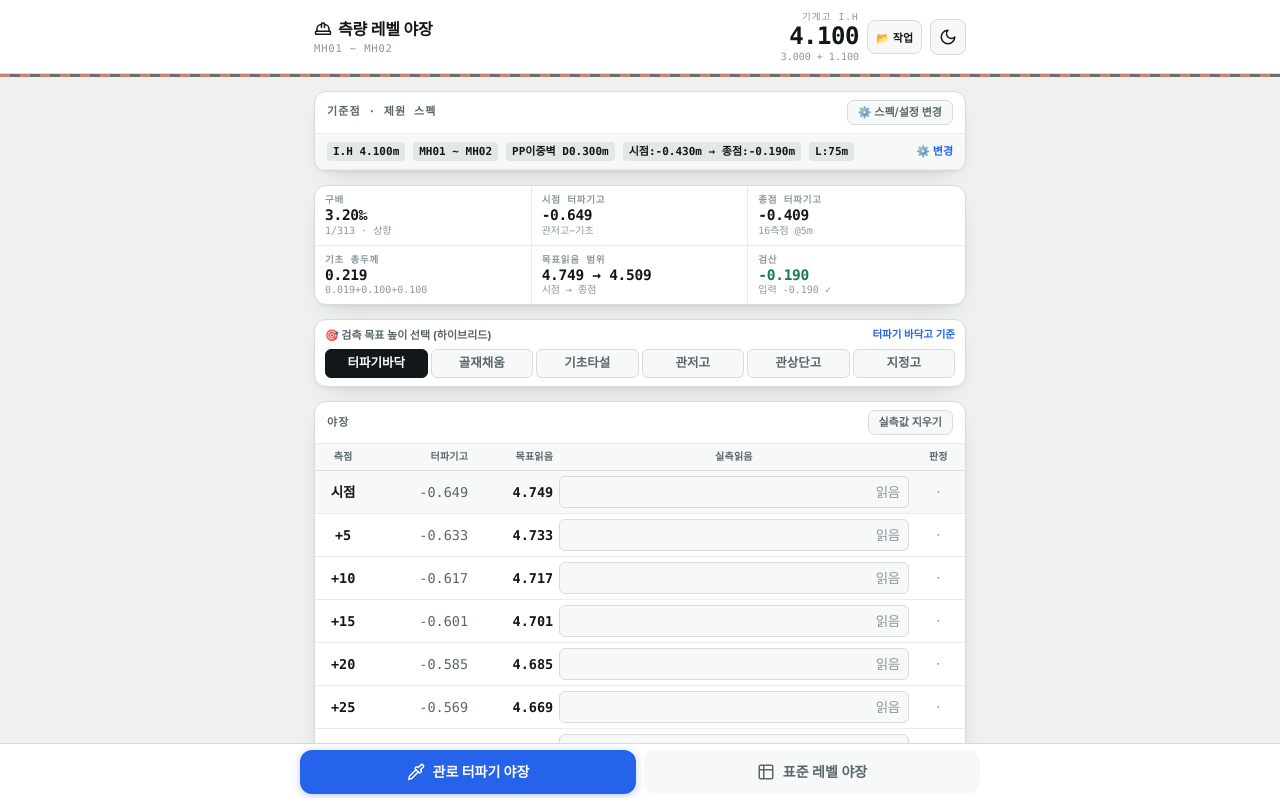
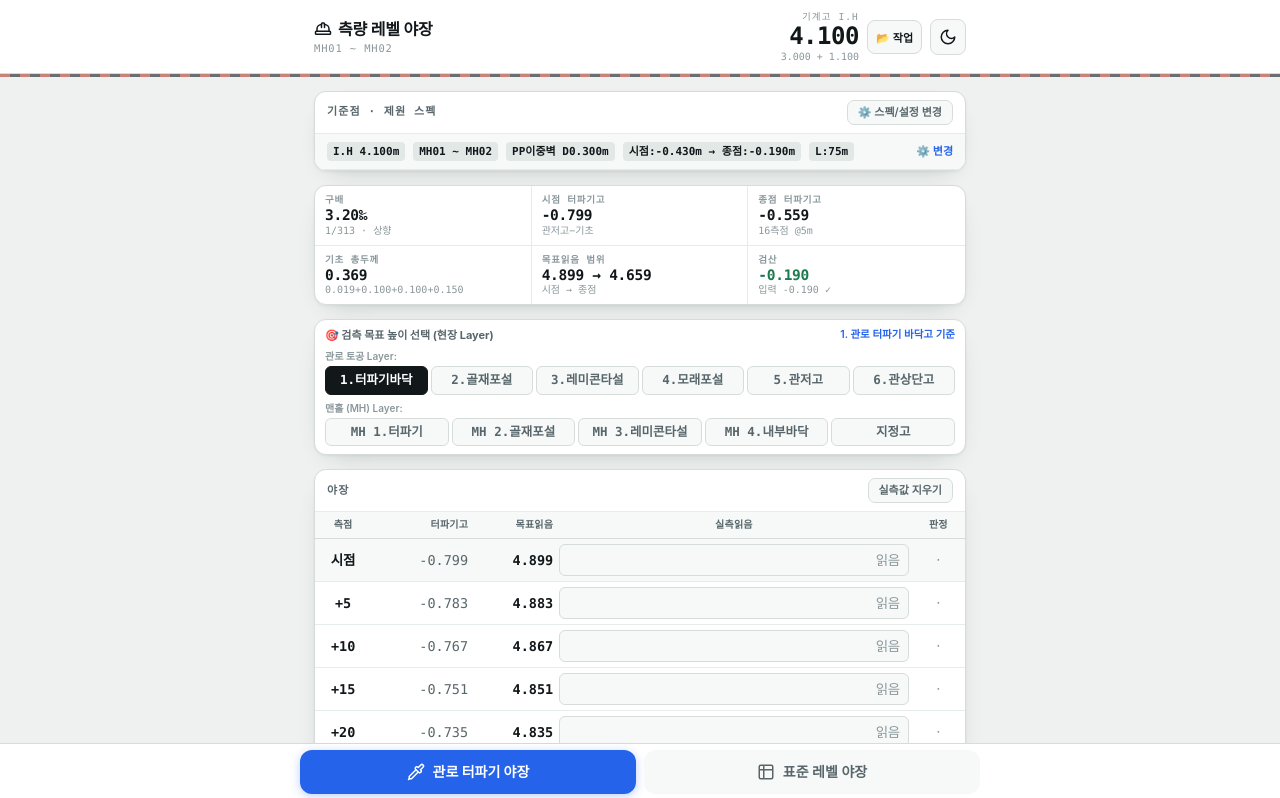
Before and after one commit to slkamg0-ai/survey-level-app, a React (Vite) app: page / in a window 1280 px wide. Shown: the top 798 px of the page. Built offline with nearby package versions, Linux system fonts and the light colour scheme; the HTML template or start-up script is replaced by a standard one.

Commit message:
feat: Add exact site layer calculations (6 pipe layers & 4 manhole layers with aggregate thickness)

```diff
--- a/src/components/TrenchSurveyTab.tsx
+++ b/src/components/TrenchSurveyTab.tsx
@@ -26,6 +26,7 @@ const DEFAULT_DATA: TrenchSurveyData = {
   thick: '0.019',
   sand: '0.100',
   conc: '0.100',
+  aggregate: '0.150',
   tol: '30',
   step: 5,
   surveyor: '홍길동',
@@ -63,7 +64,7 @@ export const TrenchSurveyTab: React.FC<Props> = ({ onUpdateHeader, onToast, load
     }
   }, [data]);
 
-  // Helper number parser
+  // 수치 파싱
   const num = (v: string): number | null => {
     const parsed = parseFloat(v.replace(/[^0-9.+-]/g, ''));
     return isFinite(parsed) ? parsed : null;
@@ -224,8 +225,9 @@ export const TrenchSurveyTab: React.FC<Props> = ({ onUpdateHeader, onToast, load
     const t = num(data.thick) || 0;
     const sand = num(data.sand) || 0;
     const conc = num(data.conc) || 0;
+    const agg = num(data.aggregate) || 0;
     const dia = num(data.dia);
-    const base = t + sand + conc;
+    const base = t + sand + conc + agg; // 기초 총두께 (관두께+모래+콘크리트+골재)
     const step = data.step > 0 ? data.step : 5;
     const tol = (num(data.tol) === null ? 30 : num(data.tol)!) / 1000;
 
@@ -263,21 +265,40 @@ export const TrenchSurveyTab: React.FC<Props> = ({ onUpdateHeader, onToast, load
 
     out.rows = xs.map((d, i) => {
       const invEl = si - out.slopePerM * d;
-      const cutBottomEl = invEl - base;
       const topEl = dia !== null ? invEl + dia + t : null;
+      const cutBottomEl = invEl - base; // 1. 관로 터파기 바닥고
 
-      // 하이브리드 검측 목표 높이 계산
+      // 하이브리드 검측 목표 높이 계산 (현장 Layer 기준)
       let targetEl = cutBottomEl;
       const mode = data.targetHeightMode || 'CUT_BOTTOM';
 
-      if (mode === 'BEDDING_TOP') {
-        targetEl = invEl - t - conc;
+      if (mode === 'AGGREGATE_TOP') {
+        // 2. 관로 골재 포설고 (관저고 - 관두께 - 모래 - 콘크리트)
+        targetEl = invEl - (t + sand + conc);
       } else if (mode === 'CONCRETE_TOP') {
+        // 3. 관로 레미콘 타설고 (관저고 - 관두께 - 모래)
+        targetEl = invEl - (t + sand);
+      } else if (mode === 'SAND_TOP') {
+        // 4. 관로 모래 포설고 (관저고 - 관두께)
         targetEl = invEl - t;
       } else if (mode === 'INVERT') {
+        // 5. 관저고
         targetEl = invEl;
       } else if (mode === 'CROWN') {
+        // 6. 관상단고 (관저고 + 관경 + 관두께)
         targetEl = topEl !== null ? topEl : invEl + (dia || 0) + t;
+      } else if (mode === 'MH_CUT') {
+        // 맨홀 1. 터파기 바닥고 (Inv - 콘크리트 - 골재)
+        targetEl = invEl - (conc + agg);
+      } else if (mode === 'MH_AGGREGATE') {
+        // 맨홀 2. 골재 포설고 (Inv - 콘크리트)
+        targetEl = invEl - conc;
+      } else if (mode === 'MH_CONCRETE') {
+        // 맨홀 3. 레미콘 타설고 (Inv)
+        targetEl = invEl;
+      } else if (mode === 'MH_INVERT') {
+        // 맨홀 4. 내부 바닥고 (Inv)
+        targetEl = invEl;
       } else if (mode === 'CUSTOM') {
         const offset = parseFloat(data.customOffsetM || '0') || 0;
         targetEl = invEl + offset;
@@ -394,11 +415,13 @@ export const TrenchSurveyTab: React.FC<Props> = ({ onUpdateHeader, onToast, load
       thick: '0.019',
       sand: '0.100',
       conc: '0.100',
+      aggregate: '0.150',
       tol: '30',
       step: 5,
       surveyor: '홍길동',
       mdate: new Date().toISOString().split('T')[0],
-      meas: {}
+      meas: {},
+      targetHeightMode: 'CUT_BOTTOM'
     });
     onToast('샘플 데이터를 적용했습니다');
   };
@@ -424,11 +447,13 @@ export const TrenchSurveyTab: React.FC<Props> = ({ onUpdateHeader, onToast, load
       thick: '0.019',
       sand: '0.100',
       conc: '0.100',
+      aggregate: '0.150',
       tol: '30',
       step: 5,
       surveyor: '',
       mdate: new Date().toISOString().split('T')[0],
-      meas: {}
+      meas: {},
+      targetHeightMode: 'CUT_BOTTOM'
     });
     onToast('초기화되었습니다');
   };
@@ -803,6 +828,19 @@ export const TrenchSurveyTab: React.FC<Props> = ({ onUpdateHeader, onToast, load
               </div>
             </div>
 
+            <div className="f">
+              <label>골재/잡석두께 <i>m</i></label>
+              <div className="ctrl">
+                <input
+                  type="text"
+                  inputMode="decimal"
+                  placeholder="0.150 (없으면 0)"
+                  value={data.aggregate || ''}
+                  onChange={e => setData({ ...data, aggregate: e.target.value })}
+                />
+              </div>
+            </div>
+
             <div className="f wide">
               <label>측점 간격 <i>m</i></label>
               <div className="chips">
@@ -878,7 +916,7 @@ export const TrenchSurveyTab: React.FC<Props> = ({ onUpdateHeader, onToast, load
         <div className="stat">
           <b>기초 총두께</b>
           <span>{fmt(computed.base)}</span>
-          <em>{fmt(num(data.thick) || 0)}+{fmt(num(data.sand) || 0)}+{fmt(num(data.conc) || 0)}</em>
+          <em>{fmt(num(data.thick) || 0)}+{fmt(num(data.sand) || 0)}+{fmt(num(data.conc) || 0)}+{fmt(num(data.aggregate) || 0)}</em>
         </div>
 
         <div className="stat">
@@ -904,34 +942,62 @@ export const TrenchSurveyTab: React.FC<Props> = ({ onUpdateHeader, onToast, load
         </div>
       </section>
 
-      {/* 하이브리드 검측 높이 선택 바 (터파기, 골재, 기초타설, 관저고, 관상단고, 지정고) */}
+      {/* 하이브리드 검측 높이 선택 바 (관로 토공 Layer & 맨홀 Layer) */}
       <section className="card" style={{ padding: '8px 10px' }}>
         <div style={{ fontSize: '11px', fontWeight: 700, color: 'var(--ink-2)', marginBottom: '6px', display: 'flex', alignItems: 'center', justifyContent: 'space-between' }}>
-          <span>🎯 검측 목표 높이 선택 (하이브리드)</span>
+          <span>🎯 검측 목표 높이 선택 (현장 Layer)</span>
           <span style={{ fontSize: '10.5px', color: 'var(--primary)', fontWeight: 600 }}>
-            {(!data.targetHeightMode || data.targetHeightMode === 'CUT_BOTTOM') && '터파기 바닥고 기준'}
-            {data.targetHeightMode === 'BEDDING_TOP' && '골재/모래 채움고 기준'}
-            {data.targetHeightMode === 'CONCRETE_TOP' && '기초 콘크리트 타설고 기준'}
-            {data.targetHeightMode === 'INVERT' && '관저고 (Inv EL) 기준'}
-            {data.targetHeightMode === 'CROWN' && '관상단고 (Top EL) 기준'}
+            {(!data.targetHeightMode || data.targetHeightMode === 'CUT_BOTTOM') && '1. 관로 터파기 바닥고 기준'}
+            {data.targetHeightMode === 'AGGREGATE_TOP' && '2. 관로 골재 포설고 기준'}
+            {data.targetHeightMode === 'CONCRETE_TOP' && '3. 관로 레미콘 타설고 기준'}
+            {data.targetHeightMode === 'SAND_TOP' && '4. 관로 모래 포설고 기준'}
+            {data.targetHeightMode === 'INVERT' && '5. 관저고 (Inv EL) 기준'}
+            {data.targetHeightMode === 'CROWN' && '6. 관상단고 (Top EL) 기준'}
+            {data.targetHeightMode === 'MH_CUT' && '맨홀 1. 터파기 바닥고 기준'}
+            {data.targetHeightMode === 'MH_AGGREGATE' && '맨홀 2. 골재 포설고 기준'}
+            {data.targetHeightMode === 'MH_CONCRETE' && '맨홀 3. 레미콘 타설고 기준'}
+            {data.targetHeightMode === 'MH_INVERT' && '맨홀 4. 내부 바닥고 기준'}
             {data.targetHeightMode === 'CUSTOM' && `사용자 지정 (+${data.customOffsetM || '0'}m) 기준`}
           </span>
         </div>
-        <div className="chips" style={{ gap: '3px' }}>
+
+        {/* 관로 토공 Layer 세트 */}
+        <div style={{ fontSize: '10px', color: 'var(--ink-3)', fontWeight: 600, marginBottom: '3px' }}>관로 토공 Layer:</div>
+        <div className="chips" style={{ gap: '3px', marginBottom: '6px' }}>
           <button type="button" aria-pressed={!data.targetHeightMode || data.targetHeightMode === 'CUT_BOTTOM'} onClick={() => setData(prev => ({ ...prev, targetHeightMode: 'CUT_BOTTOM' }))}>
-            터파기바닥
+            1.터파기바닥
           </button>
-          <button type="button" aria-pressed={data.targetHeightMode === 'BEDDING_TOP'} onClick={() => setData(prev => ({ ...prev, targetHeightMode: 'BEDDING_TOP' }))}>
-            골재채움
+          <button type="button" aria-pressed={data.targetHeightMode === 'AGGREGATE_TOP'} onClick={() => setData(prev => ({ ...prev, targetHeightMode: 'AGGREGATE_TOP' }))}>
+            2.골재포설
           </button>
           <button type="button" aria-pressed={data.targetHeightMode === 'CONCRETE_TOP'} onClick={() => setData(prev => ({ ...prev, targetHeightMode: 'CONCRETE_TOP' }))}>
-            기초타설
+            3.레미콘타설
+          </button>
+          <button type="button" aria-pressed={data.targetHeightMode === 'SAND_TOP'} onClick={() => setData(prev => ({ ...prev, targetHeightMode: 'SAND_TOP' }))}>
+            4.모래포설
           </button>
           <button type="button" aria-pressed={data.targetHeightMode === 'INVERT'} onClick={() => setData(prev => ({ ...prev, targetHeightMode: 'INVERT' }))}>
-            관저고
+            5.관저고
           </button>
           <button type="button" aria-pressed={data.targetHeightMode === 'CROWN'} onClick={() => setData(prev => ({ ...prev, targetHeightMode: 'CROWN' }))}>
-            관상단고
+            6.관상단고
+          </button>
+        </div>
+
+        {/* 맨홀 Layer 세트 */}
+        <div style={{ fontSize: '10px', color: 'var(--ink-3)', fontWeight: 600, marginBottom: '3px' }}>맨홀 (MH) Layer:</div>
+        <div className="chips" style={{ gap: '3px' }}>
+          <button type="button" aria-pressed={data.targetHeightMode === 'MH_CUT'} onClick={() => setData(prev => ({ ...prev, targetHeightMode: 'MH_CUT' }))}>
+            MH 1.터파기
+          </button>
+          <button type="button" aria-pressed={data.targetHeightMode === 'MH_AGGREGATE'} onClick={() => setData(prev => ({ ...prev, targetHeightMode: 'MH_AGGREGATE' }))}>
+            MH 2.골재포설
+          </button>
+          <button type="button" aria-pressed={data.targetHeightMode === 'MH_CONCRETE'} onClick={() => setData(prev => ({ ...prev, targetHeightMode: 'MH_CONCRETE' }))}>
+            MH 3.레미콘타설
+          </button>
+          <button type="button" aria-pressed={data.targetHeightMode === 'MH_INVERT'} onClick={() => setData(prev => ({ ...prev, targetHeightMode: 'MH_INVERT' }))}>
+            MH 4.내부바닥
           </button>
           <button type="button" aria-pressed={data.targetHeightMode === 'CUSTOM'} onClick={() => setData(prev => ({ ...prev, targetHeightMode: 'CUSTOM' }))}>
             지정고
@@ -976,10 +1042,15 @@ export const TrenchSurveyTab: React.FC<Props> = ({ onUpdateHeader, onToast, load
                 <th className="c">측점</th>
                 <th className="n">
                   {(!data.targetHeightMode || data.targetHeightMode === 'CUT_BOTTOM') && '터파기고'}
-                  {data.targetHeightMode === 'BEDDING_TOP' && '골재채움고'}
-                  {data.targetHeightMode === 'CONCRETE_TOP' && '기초타설고'}
+                  {data.targetHeightMode === 'AGGREGATE_TOP' && '골재포설고'}
+                  {data.targetHeightMode === 'CONCRETE_TOP' && '레미콘타설고'}
+                  {data.targetHeightMode === 'SAND_TOP' && '모래포설고'}
                   {data.targetHeightMode === 'INVERT' && '관저고'}
                   {data.targetHeightMode === 'CROWN' && '관상단고'}
+                  {data.targetHeightMode === 'MH_CUT' && 'MH 터파기고'}
+                  {data.targetHeightMode === 'MH_AGGREGATE' && 'MH 골재고'}
+                  {data.targetHeightMode === 'MH_CONCRETE' && 'MH 레미콘고'}
+                  {data.targetHeightMode === 'MH_INVERT' && 'MH 바닥고'}
                   {data.targetHeightMode === 'CUSTOM' && '검측지정고'}
                 </th>
                 <th className="n">목표읽음</th>
```
Also changed, not shown: src/types/survey.ts (+11 -5 lines).
